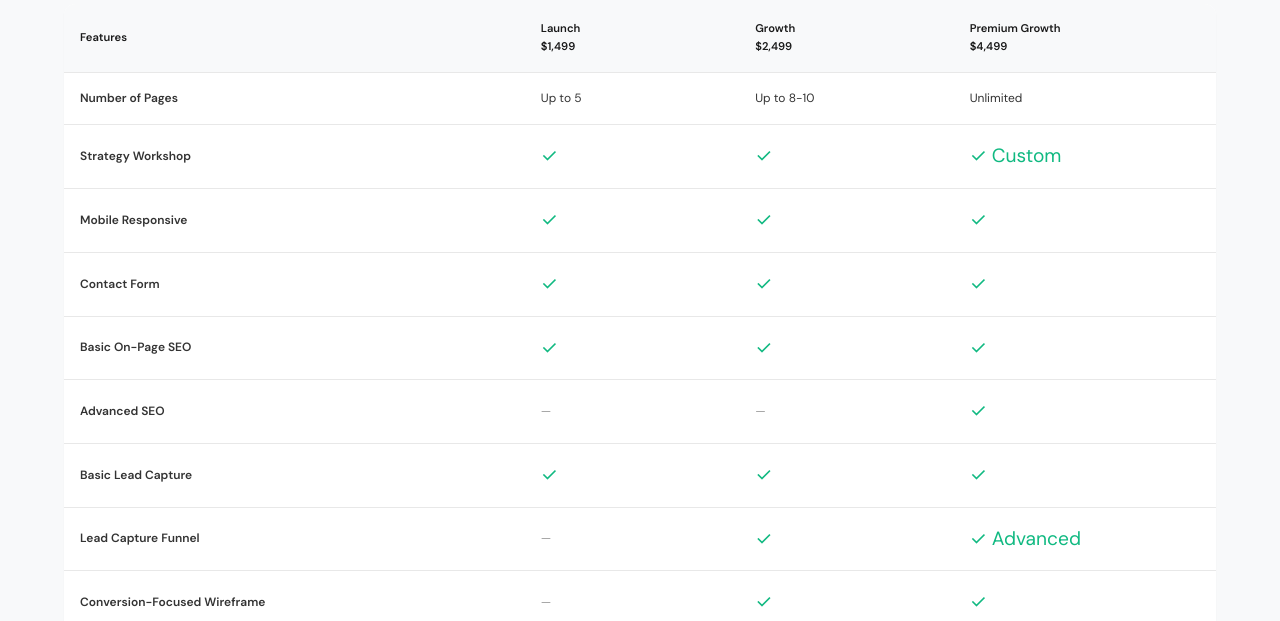
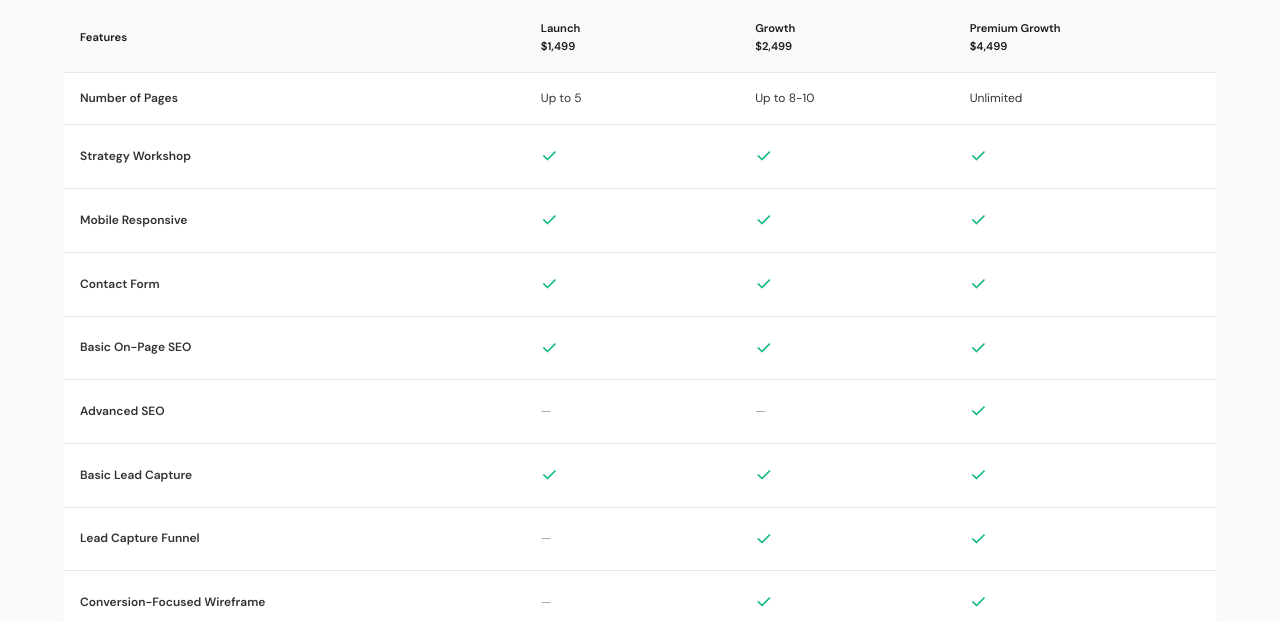
Before and after one commit to techmeoutbae/architech-designs, a plain HTML site: page packages.html in a window 1280 px wide. Shown: the part 1700-2321 px from the top of the page. Drawn offline with nearby package versions, Linux system fonts and the light colour scheme.

Commit message:
Clean up comparison table by removing qualifiers like 'Custom' and 'Advanced'

```diff
--- a/packages.html
+++ b/packages.html
@@ -298,7 +298,7 @@
                             <td>Strategy Workshop</td>
                             <td class="check">&#10003;</td>
                             <td class="check">&#10003;</td>
-                            <td class="check">&#10003; Custom</td>
+                            <td class="check">&#10003;</td>
                         </tr>
                         <tr>
                             <td>Mobile Responsive</td>
@@ -334,7 +334,7 @@
                             <td>Lead Capture Funnel</td>
                             <td class="cross">&#8212;</td>
                             <td class="check">&#10003;</td>
-                            <td class="check">&#10003; Advanced</td>
+                            <td class="check">&#10003;</td>
                         </tr>
                         <tr>
                             <td>Conversion-Focused Wireframe</td>
```
